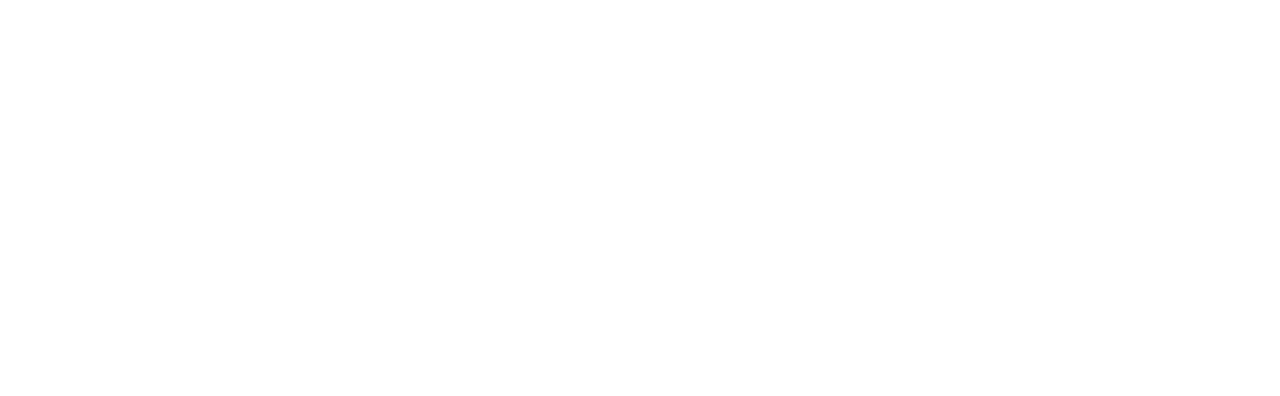
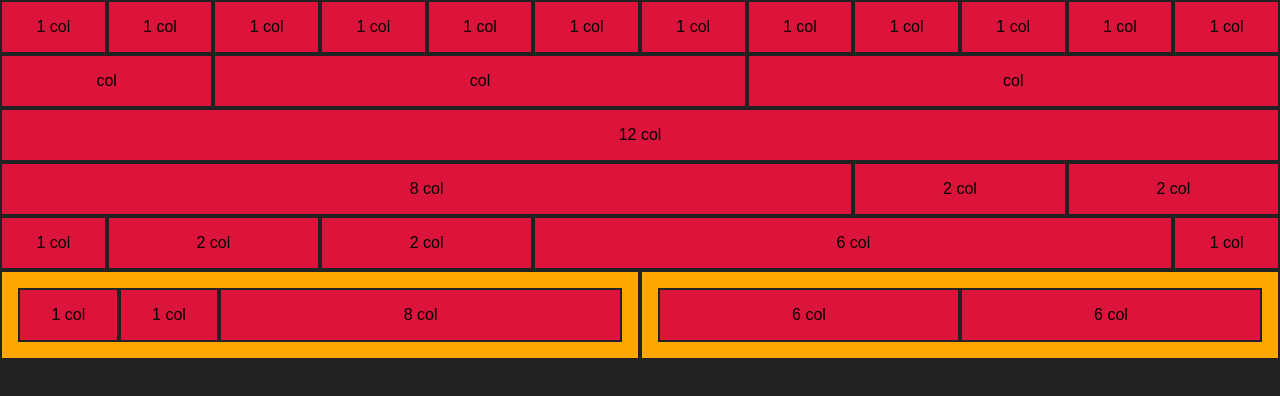
Before and after one commit to Fianda0/html-css-12bool, a plain HTML site: page index.html in a window 1280 px wide. Drawn offline with Linux system fonts and the light colour scheme.

Commit message:
1 container coplete

```diff
--- a/css/style.css
+++ b/css/style.css
@@ -5,6 +5,7 @@
 }
 
 body {
+    background-color: #222;
     font-family: sans-serif;
 }
 
@@ -23,3 +24,19 @@ body {
     flex-direction: row;
     flex-wrap: wrap;
 }
+
+.box {
+    padding: 1rem;
+    background: crimson;
+    text-align: center;
+    height: 100%;
+    border: solid 2px #222;
+}
+
+.box-orange {
+    padding: 1rem;
+    background: orange;
+    text-align: center;
+    border: solid 2px #222;
+    height: 100%;
+}
--- a/index.html
+++ b/index.html
@@ -14,6 +14,133 @@
 
 <body>
 
+    <!-- 1 container -->
+    <div class="container-fluid">
+
+        <!-- 1 riga -->
+        <div class="row">
+            <div class="col-lg-1">
+                <div class="box">1 col</div>
+            </div>
+            <div class="col-lg-1">
+                <div class="box">1 col</div>
+            </div>
+            <div class="col-lg-1">
+                <div class="box">1 col</div>
+            </div>
+            <div class="col-lg-1">
+                <div class="box">1 col</div>
+            </div>
+            <div class="col-lg-1">
+                <div class="box">1 col</div>
+            </div>
+            <div class="col-lg-1">
+                <div class="box">1 col</div>
+            </div>
+            <div class="col-lg-1">
+                <div class="box">1 col</div>
+            </div>
+            <div class="col-lg-1">
+                <div class="box">1 col</div>
+            </div>
+            <div class="col-lg-1">
+                <div class="box">1 col</div>
+            </div>
+            <div class="col-lg-1">
+                <div class="box">1 col</div>
+            </div>
+            <div class="col-lg-1">
+                <div class="box">1 col</div>
+            </div>
+            <div class="col-lg-1">
+                <div class="box">1 col</div>
+            </div>
+        </div>
+
+        <!-- 2 riga -->
+        <div class="row">
+            <div class="col-lg-2">
+                <div class="box">col</div>
+            </div>
+            <div class="col-lg-5">
+                <div class="box">col</div>
+            </div>
+            <div class="col-lg-5">
+                <div class="box">col</div>
+            </div>
+        </div>
+
+        <!-- 3 riga -->
+        <div class="row">
+            <div class="col-lg-12">
+                <div class="box">12 col</div>
+            </div>
+        </div>
+
+        <!-- 4 riga -->
+        <div class="row">
+            <div class="col-lg-8">
+                <div class="box">8 col</div>
+            </div>
+            <div class="col-lg-2">
+                <div class="box">2 col</div>
+            </div>
+            <div class="col-lg-2">
+                <div class="box">2 col</div>
+            </div>
+        </div>
+
+        <!-- 5 riga -->
+        <div class="row">
+            <div class="col-lg-1">
+                <div class="box">1 col</div>
+            </div>
+            <div class="col-lg-2">
+                <div class="box">2 col</div>
+            </div>
+            <div class="col-lg-2">
+                <div class="box">2 col</div>
+            </div>
+            <div class="col-lg-6">
+                <div class="box">6 col</div>
+            </div>
+            <div class="col-lg-1">
+                <div class="box">1 col</div>
+            </div>
+        </div>
+
+        <!-- 6 riga -->
+        <div class="row">
+            <div class="col-lg-6">
+                <div class="box-orange">
+                    <div class="row">
+                        <div class="col-lg-2">
+                            <div class="box">1 col</div>
+                        </div>
+                        <div class="col-lg-2">
+                            <div class="box">1 col</div>
+                        </div>
+                        <div class="col-lg-8">
+                            <div class="box">8 col</div>
+                        </div>
+                    </div>
+                </div>
+            </div>
+            <div class="col-lg-6">
+                <div class="box-orange">
+                    <div class="row">
+                        <div class="col-lg-6">
+                            <div class="box">6 col</div>
+                        </div>
+                        <div class="col-lg-6">
+                            <div class="box">6 col</div>
+                        </div>
+                    </div>
+                </div>
+            </div>
+        </div>
+
+    </div>
 
 </body>
 
```
